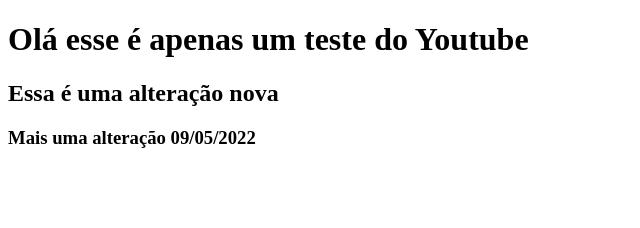
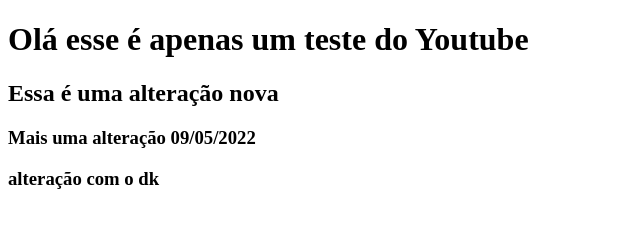
Before and after one commit to guilhermetocci/teste-do-yt, a plain HTML site: page index.html in a window 1280 px wide. Shown: the whole page, without its empty margins (0-640 px from the left). Drawn offline with Linux system fonts and the light colour scheme.

Commit message:
aula com o dk

```diff
--- a/index.html
+++ b/index.html
@@ -10,5 +10,6 @@
     <h1>Olá esse é apenas um teste do Youtube</h1>
     <h2>Essa é uma alteração nova</h2>
     <h3>Mais uma alteração 09/05/2022</h3>
+    <h3>alteração com o dk</h3>
 </body>
 </html>
```
